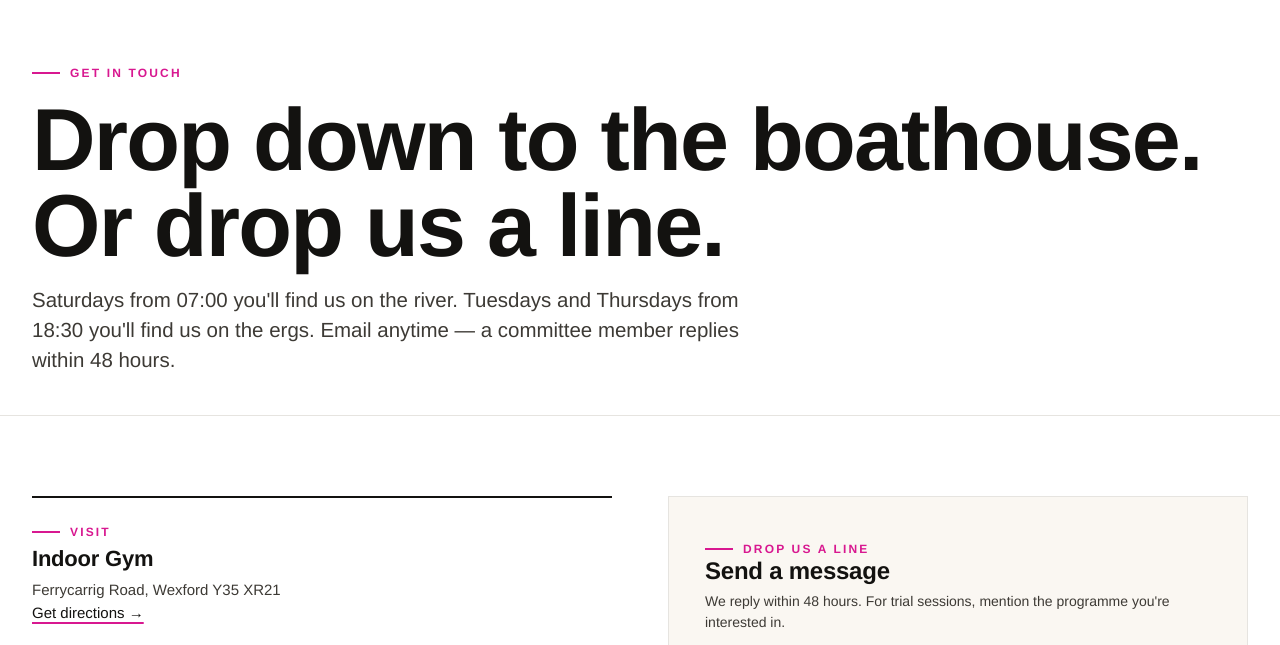
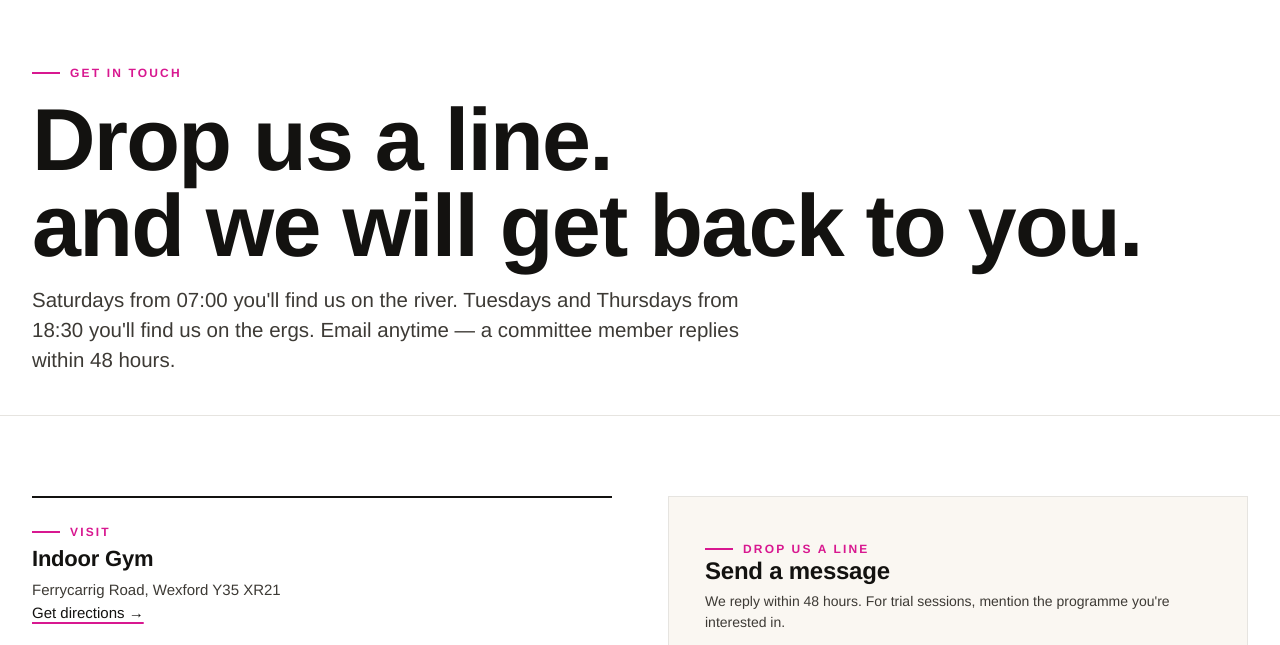
Before and after one commit to barryrlmurphy/curracloerowingclub, a website: page pages/contact.html in a window 1280 px wide. Shown: the part 136-781 px from the top of the page. Drawn offline with Linux system fonts and the light colour scheme; a web font is replaced by a local one.

Commit message:
Fix various content issues

```diff
--- a/pages/contact.html
+++ b/pages/contact.html
@@ -87,7 +87,7 @@
     <section class="page-head">
       <div class="container">
         <span class="eyebrow">Get in touch</span>
-        <h1>Drop down to the boathouse.<br />Or drop us a line.</h1>
+        <h1>Drop us a line.<br />and we will get back to you.</h1>
         <p class="page-head__kicker">
           Saturdays from 07:00 you'll find us on the river. Tuesdays and
           Thursdays from 18:30 you'll find us on the ergs. Email anytime — a
```
